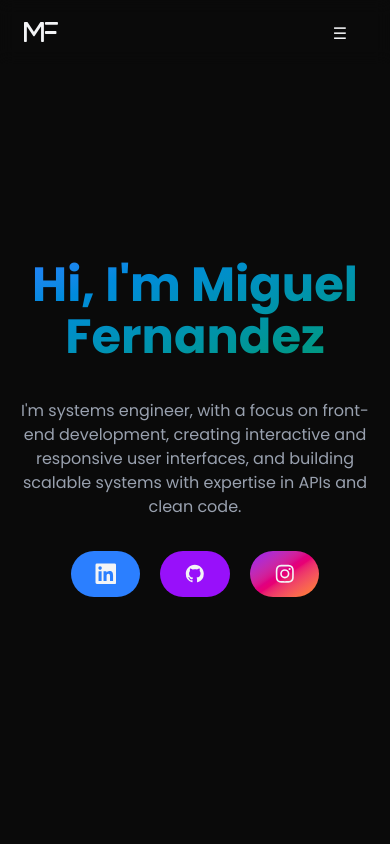
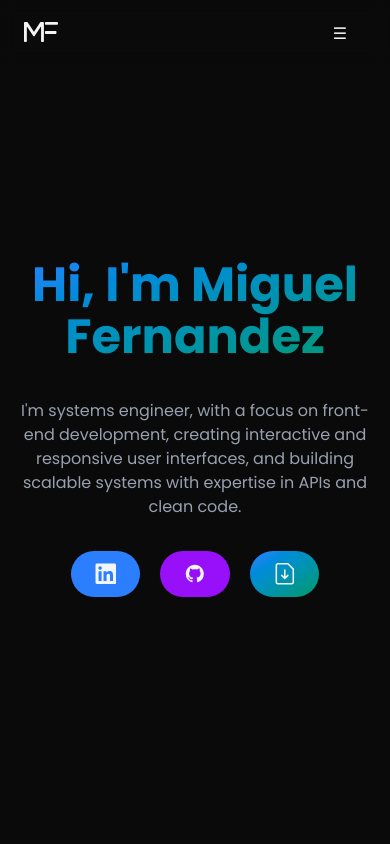
Before and after one commit to miguelFernandez98/Portfolio-MiguelFernandez, a React (Vite) app: page / in a window 390 px wide. Shown: the top 844 px of the page. Built offline with nearby package versions, Linux system fonts and the light colour scheme.

Commit message:
`Added isDark prop to MobileMenu component and updated Home component to download CV PDF`

```diff
--- a/src/components/atoms/MobileMenu.jsx
+++ b/src/components/atoms/MobileMenu.jsx
@@ -1,10 +1,20 @@
-export const MobileMenu = ({ menuOpen, setMenuOpen, toggleDarkMode }) => {
+export const MobileMenu = ({
+  menuOpen,
+  setMenuOpen,
+  isDark,
+  toggleDarkMode,
+}) => {
   const links = [
     { id: "home", label: "Home" },
     { id: "about", label: "About" },
     { id: "projects", label: "Projects" },
     { id: "contact", label: "Contact" },
   ];
+
+  const handleDarkMode = () => {
+    toggleDarkMode();
+    setMenuOpen(false);
+  };
 
   return (
     <div
@@ -17,13 +27,14 @@ export const MobileMenu = ({ menuOpen, setMenuOpen, toggleDarkMode }) => {
       <div className="absolute top-0 mt-5 flex items-center w-full justify-between px-10">
         <button
           className="text-gray-100 text-3xl focus:outline-none cursor-pointer"
-          onClick={toggleDarkMode}
+          onClick={handleDarkMode}
           id="darkMode"
         >
+          {!isDark ? (
             <svg
               xmlns="http://www.w3.org/2000/svg"
-            width="1em"
-            height="1em"
+              width="0.90em"
+              height="0.90em"
               viewBox="0 0 24 24"
             >
               <path
@@ -35,6 +46,23 @@ export const MobileMenu = ({ menuOpen, setMenuOpen, toggleDarkMode }) => {
                 d="M8 12a4 4 0 1 0 8 0a4 4 0 1 0-8 0m-5 0h1m8-9v1m8 8h1m-9 8v1M5.6 5.6l.7.7m12.1-.7l-.7.7m0 11.4l.7.7m-12.1-.7l-.7.7"
               />
             </svg>
+          ) : (
+            <svg
+              xmlns="http://www.w3.org/2000/svg"
+              width="0.90em"
+              height="0.90em"
+              viewBox="0 0 24 24"
+            >
+              <path
+                fill="none"
+                stroke="currentColor"
+                strokeLinecap="round"
+                strokeLinejoin="round"
+                strokeWidth="2"
+                d="M12 3h.393a7.5 7.5 0 0 0 7.92 12.446A9 9 0 1 1 12 2.992z"
+              />
+            </svg>
+          )}
         </button>
         <button
           aria-label="Close menu"
--- a/src/components/sections/Home.jsx
+++ b/src/components/sections/Home.jsx
@@ -1,4 +1,5 @@
 import { RevealOnScroll } from "../atoms/RevealOnScroll";
+import cvPdf from '../../assets/Miguel-AngelFernandezSotoCV.pdf';
 
 export const Home = () => {
   return (
@@ -8,7 +9,7 @@ export const Home = () => {
     >
       <RevealOnScroll>
         <div className="text-center z-10 px-4">
-          <h1 className="text-5xl md:text-6xl font-bold mb-6 py-3 bg-gradient-to-br from-blue-500 to-emerald-600 bg-clip-text text-transparent leading-13 ">
+          <h1 className="text-5xl md:text-6xl font-bold mb-6 py-3 bg-gradient-to-br from-blue-500  to-emerald-600 bg-clip-text text-transparent leading-13 ">
             Hi, I'm Miguel Fernandez
           </h1>
           <p className="dark:text-gray-400 text-gray-500 text-md mb-8 max-w-xl mx-auto">
@@ -53,20 +54,26 @@ export const Home = () => {
               </svg>
             </a>
             <a
-              href="#"
-              className="bg-gradient-to-br from-purple-600 via-pink-600 to-orange-400  text-gray-100 py-3 px-6 rounded-full font-medium transition-all duration-200 hover:-translate-y-0.5 hover:shadow-[0_0_15px_rgb(59,130,246,0.4)]"
+              href={cvPdf}
+              download="Miguel-AngelFernandezSotoCV.pdf"
+              className="bg-gradient-to-br from-blue-500  to-emerald-600  text-gray-100 py-3 px-6 rounded-full font-medium transition-all duration-200 hover:-translate-y-0.5 hover:shadow-[0_0_15px_rgb(59,130,246,0.4)]"
             >
               {" "}
               <svg
                 xmlns="http://www.w3.org/2000/svg"
                 width="1.35em"
                 height="1.35em"
-                viewBox="0 0 24 24"
+                viewBox="0 0 14 14"
               >
-                <path
-                  fill="currentColor"
-                  d="M17.34 5.46a1.2 1.2 0 1 0 1.2 1.2a1.2 1.2 0 0 0-1.2-1.2m4.6 2.42a7.6 7.6 0 0 0-.46-2.43a4.9 4.9 0 0 0-1.16-1.77a4.7 4.7 0 0 0-1.77-1.15a7.3 7.3 0 0 0-2.43-.47C15.06 2 14.72 2 12 2s-3.06 0-4.12.06a7.3 7.3 0 0 0-2.43.47a4.8 4.8 0 0 0-1.77 1.15a4.7 4.7 0 0 0-1.15 1.77a7.3 7.3 0 0 0-.47 2.43C2 8.94 2 9.28 2 12s0 3.06.06 4.12a7.3 7.3 0 0 0 .47 2.43a4.7 4.7 0 0 0 1.15 1.77a4.8 4.8 0 0 0 1.77 1.15a7.3 7.3 0 0 0 2.43.47C8.94 22 9.28 22 12 22s3.06 0 4.12-.06a7.3 7.3 0 0 0 2.43-.47a4.7 4.7 0 0 0 1.77-1.15a4.85 4.85 0 0 0 1.16-1.77a7.6 7.6 0 0 0 .46-2.43c0-1.06.06-1.4.06-4.12s0-3.06-.06-4.12M20.14 16a5.6 5.6 0 0 1-.34 1.86a3.06 3.06 0 0 1-.75 1.15a3.2 3.2 0 0 1-1.15.75a5.6 5.6 0 0 1-1.86.34c-1 .05-1.37.06-4 .06s-3 0-4-.06a5.7 5.7 0 0 1-1.94-.3a3.3 3.3 0 0 1-1.1-.75a3 3 0 0 1-.74-1.15a5.5 5.5 0 0 1-.4-1.9c0-1-.06-1.37-.06-4s0-3 .06-4a5.5 5.5 0 0 1 .35-1.9A3 3 0 0 1 5 5a3.1 3.1 0 0 1 1.1-.8A5.7 5.7 0 0 1 8 3.86c1 0 1.37-.06 4-.06s3 0 4 .06a5.6 5.6 0 0 1 1.86.34a3.06 3.06 0 0 1 1.19.8a3.1 3.1 0 0 1 .75 1.1a5.6 5.6 0 0 1 .34 1.9c.05 1 .06 1.37.06 4s-.01 3-.06 4M12 6.87A5.13 5.13 0 1 0 17.14 12A5.12 5.12 0 0 0 12 6.87m0 8.46A3.33 3.33 0 1 1 15.33 12A3.33 3.33 0 0 1 12 15.33"
-                />
+                <g
+                  fill="none"
+                  stroke="currentColor"
+                  strokeLinecap="round"
+                  strokeLinejoin="round"
+                >
+                  <path d="M12.5 12.5a1 1 0 0 1-1 1h-9a1 1 0 0 1-1-1v-11a1 1 0 0 1 1-1H9L12.5 4z" />
+                  <path d="m9 8l-2 2l-2-2m2 2V4.5" />
+                </g>
               </svg>
             </a>
           </div>
```
Also changed, not shown: 1 other file (tests, documents, lock files or other folders). Lines whose indentation alone changed are shown as unchanged.
